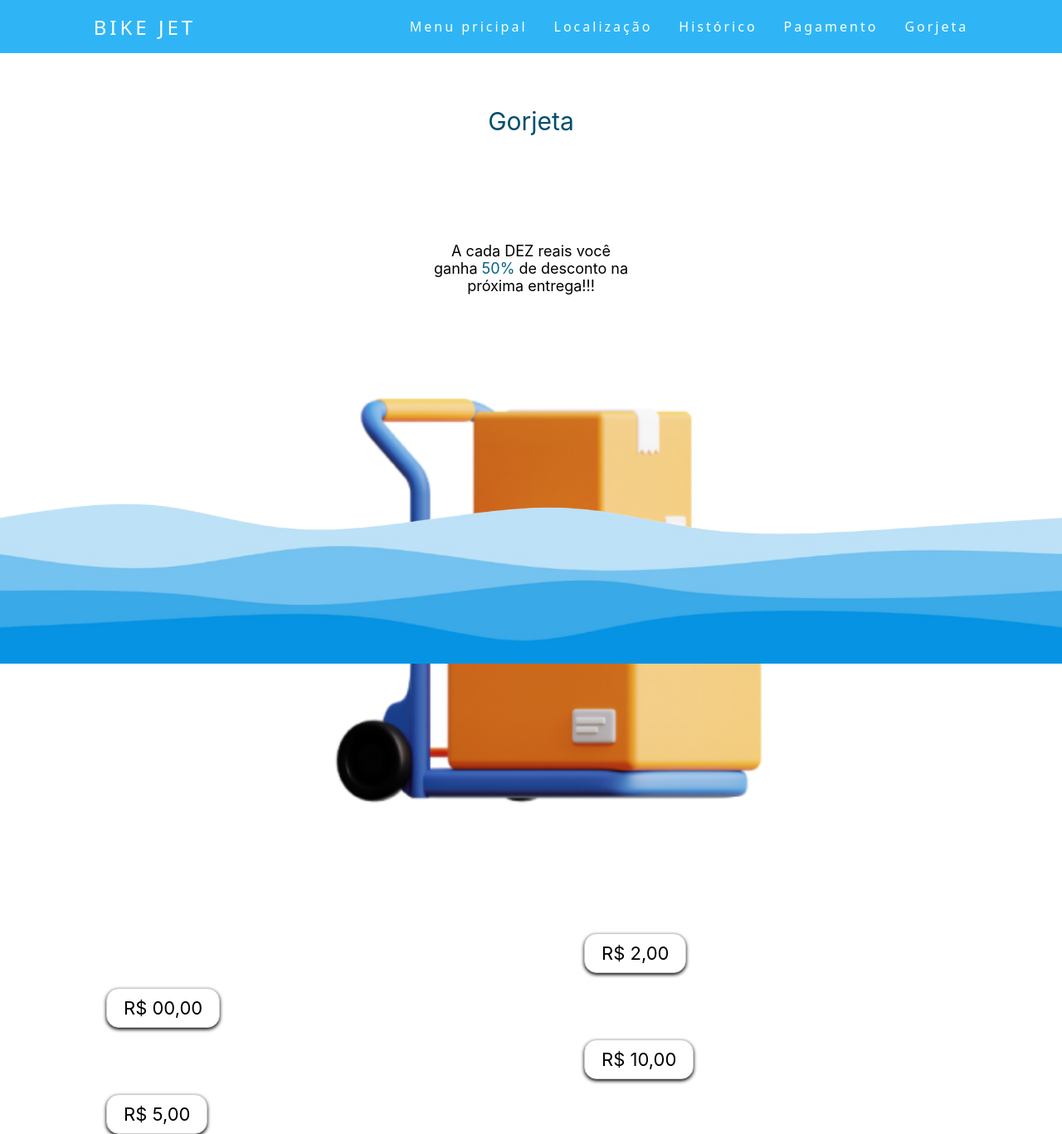
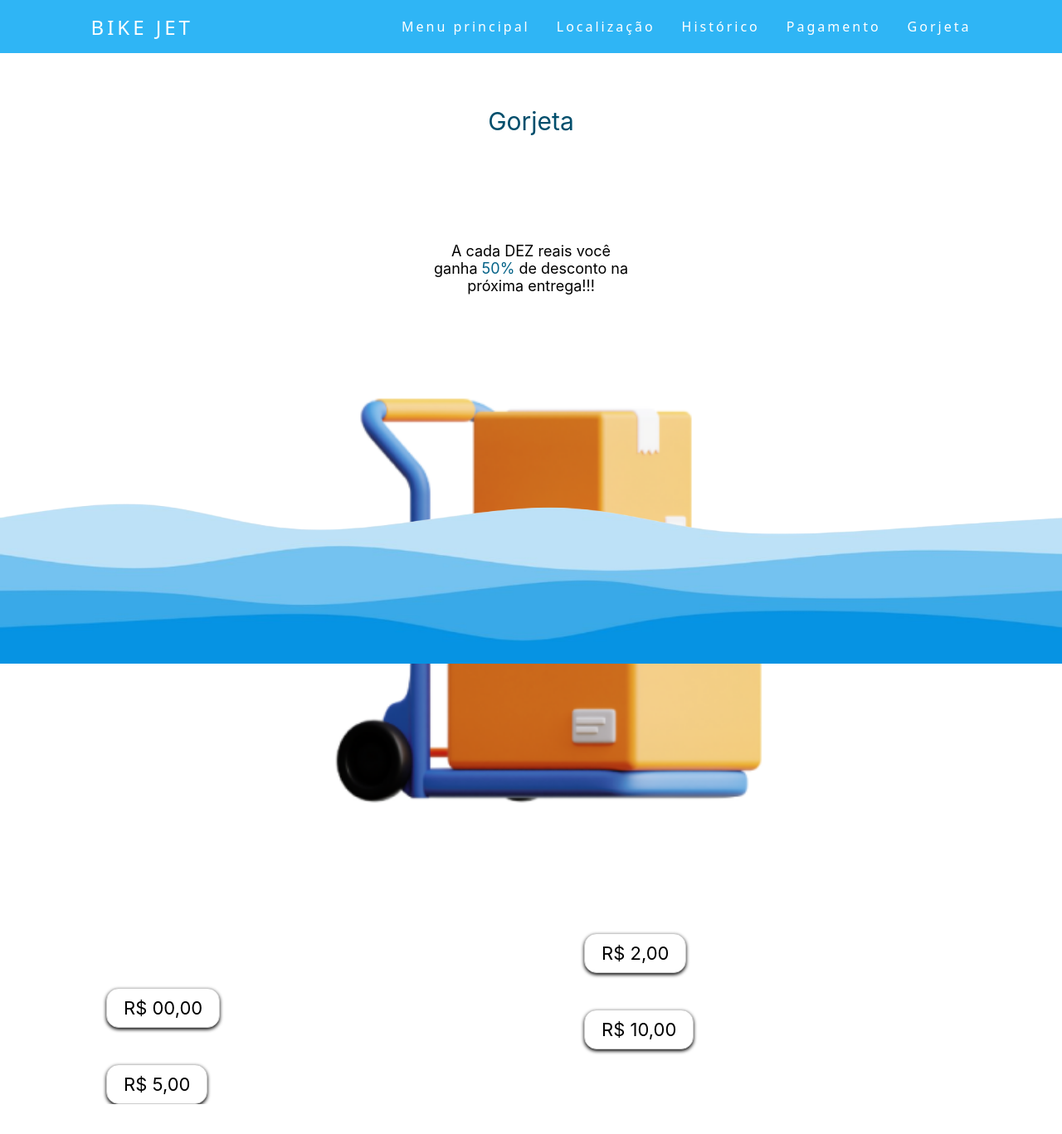
Before and after one commit to Tak3sh1/BikeJet, a website: page gorjeta.html in a window 1280 px wide. Shown: the whole page at 83% size. After the commit the page ends 1331 px from the top, so only its background shows below. Drawn offline with Linux system fonts and the light colour scheme.

Commit message:
Update gorjeta.html

```diff
--- a/gorjeta.html
+++ b/gorjeta.html
@@ -7,8 +7,6 @@
     <link rel="stylesheet" href="components/loader.css">
     <script src="components/loader.js"></script>
     <link rel="stylesheet" href="css/gorjeta.css">
-    <script>
-    </script>
 </head>
 <header>
     <nav>
@@ -19,12 +17,11 @@
             <div class="line3"></div>
         </div>
         <ul class="nav-list">
-          <li><a href="#">Menu pricipal</a></li>
+            <li><a href="#">Menu principal</a></li>
             <li><a href="localizacao.html">Localização</a></li>
             <li><a href="historico.html">Histórico</a></li>
             <li><a href="payment.html">Pagamento</a></li>
             <li><a href="gorjeta.html">Gorjeta</a></li>
-
         </ul>
     </nav>
 </header>
@@ -36,9 +33,7 @@
     </center>
 
     <center>
-      <p class="text">A cada DEZ reais você<br> ganha <span class="desconto">50%</span> de desconto na<br> próxima entrega!!!
-
-</p>
+        <p class="text">A cada DEZ reais você<br> ganha <span class="desconto">50%</span> de desconto na<br> próxima entrega!!!</p>
     </center>
 
     <center>
@@ -46,22 +41,21 @@
     </center>
 
     <div class="botao1">
-        <a href="payment.html"><button type="submit" class="login-btn paddi1" id="log" name="loga">R$ 00,00</button>
+        <a href="payment.html"><button type="submit" class="login-btn paddi1" id="log" name="loga">R$ 00,00</button></a>
+    </div>
 
     <div class="botao2">
-        <a href="payment.html"><button type="submit" class="login-btn paddi2" id="log" name="loga">R$ 2,00</button>
+        <a href="payment.html"><button type="submit" class="login-btn paddi2" id="log" name="loga">R$ 2,00</button></a>
+    </div>
 
+    <div class="botao3">
+        <a href="payment.html"><button type="submit" class="login-btn paddi3" id="log" name="loga">R$ 5,00</button></a>
+    </div>
+
+    <div class="container">
+        <div class="botao4">
+            <a href="payment.html"><button type="submit" class="login-btn paddi4" id="log" name="loga">R$ 10,00</button></a>
         </div>
     </div>
-    <div class="botao3">
-        <a href="payment.html"><button type="submit" class="login-btn paddi3" id="log" name="loga">R$ 5,00</button>
-    </div>
-    <div class="container">
-    <div class="botao4">
-       <a href="payment.html"> <button type="submit" class="login-btn paddi4" id="log" name="loga">R$ 10,00</button>
-
-    </div>
-    </div>
-
 </body>
 </html>
```
Lines whose indentation alone changed are shown as unchanged.
